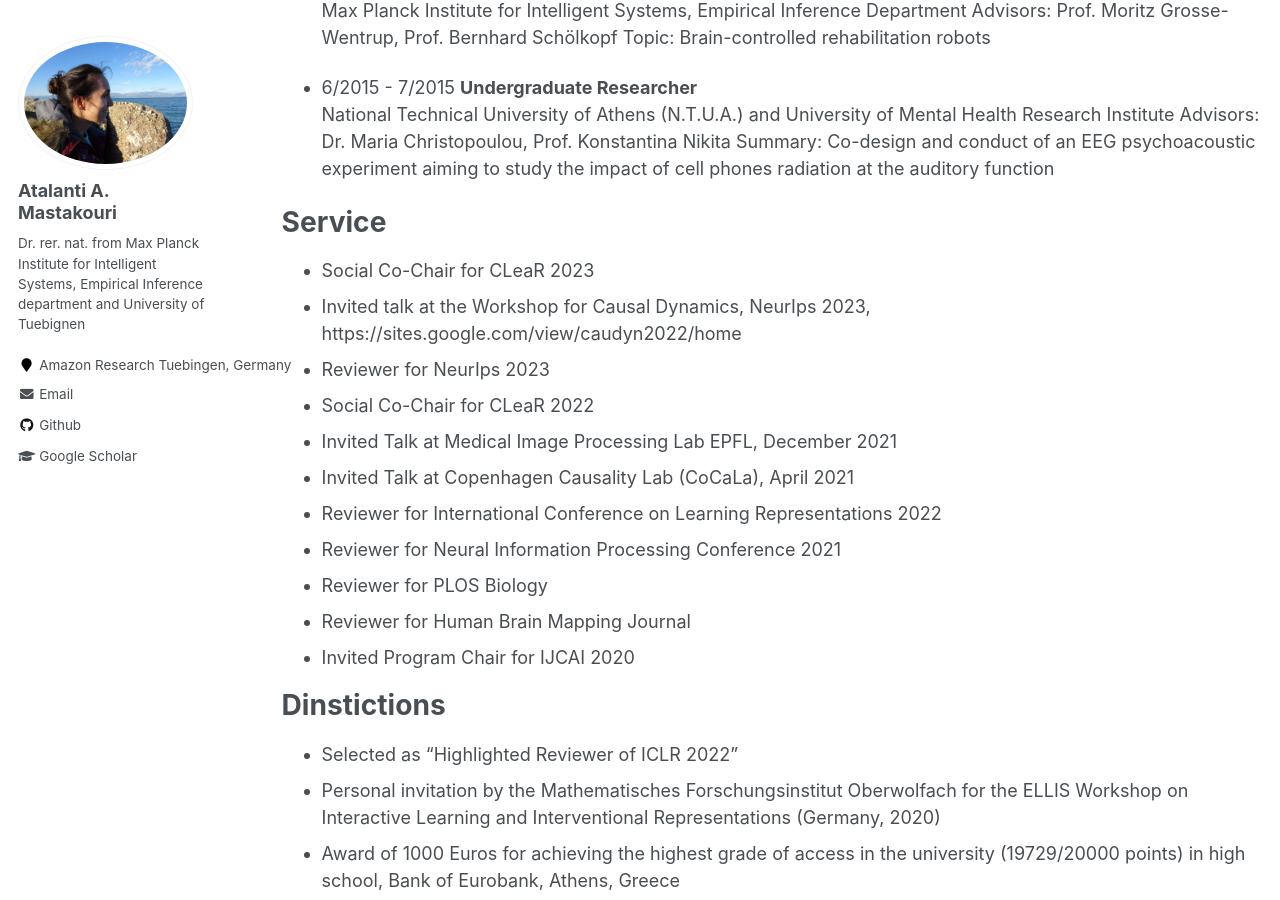
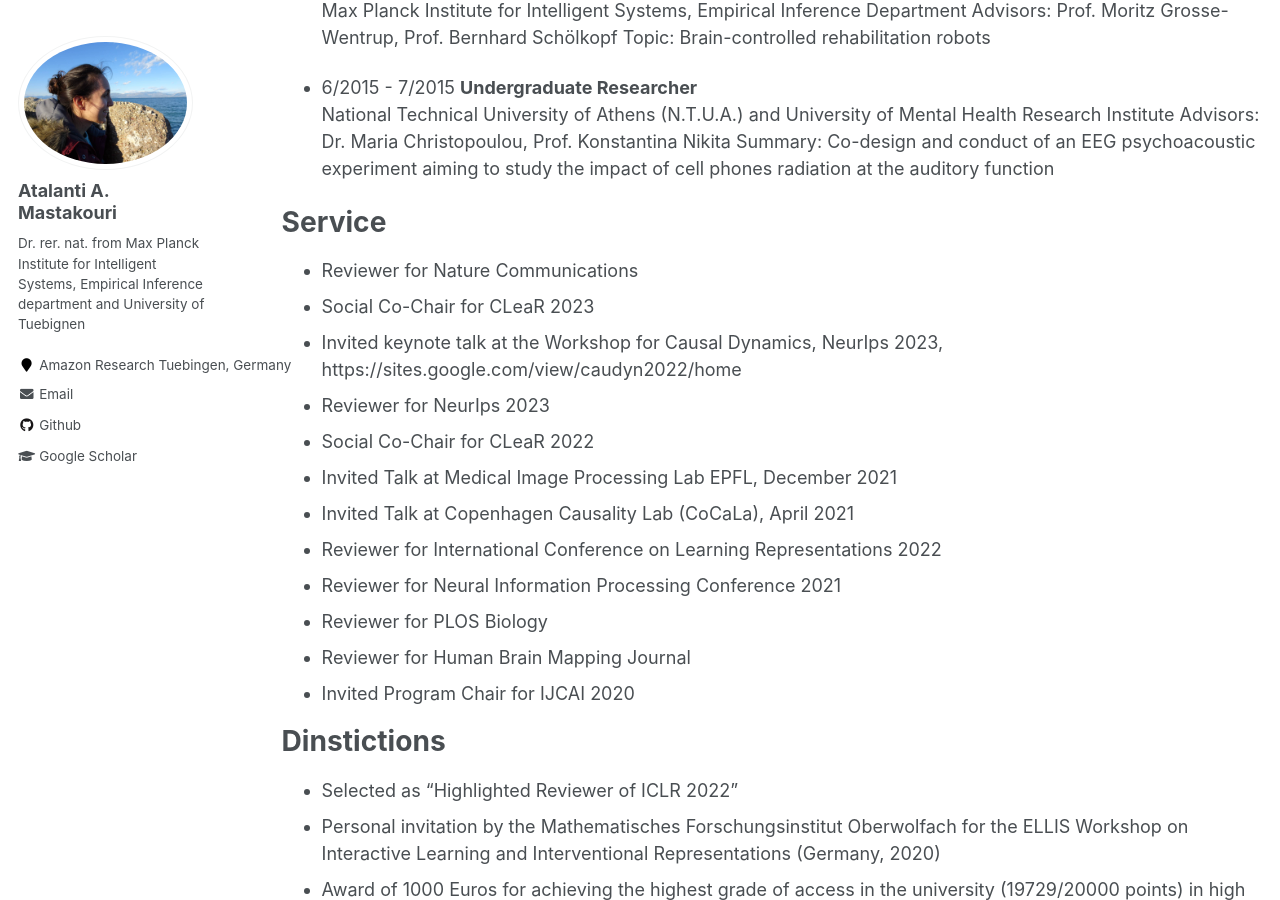
Before and after one commit to atalanti/atalanti.github.io, a Jekyll site: the page built from _pages/cv.md, in a window 1280 px wide and 900 px high, scrolled down 1269 px. Built offline with Jekyll 4.4.1, drawn with Linux system fonts in a browser that asks for light colours.

Commit message:
Update cv.md

```diff
--- a/_pages/cv.md
+++ b/_pages/cv.md
@@ -59,8 +59,9 @@ cell phones radiation at the auditory function
 
 Service
 ======
+* Reviewer for Nature Communications
 * Social Co-Chair for CLeaR 2023
-* Invited talk at the Workshop for Causal Dynamics, NeurIps 2023, https://sites.google.com/view/caudyn2022/home
+* Invited keynote talk at the Workshop for Causal Dynamics, NeurIps 2023, https://sites.google.com/view/caudyn2022/home
 * Reviewer for NeurIps 2023
 * Social Co-Chair for CLeaR 2022
 * Invited Talk at Medical Image Processing Lab EPFL, December 2021
```
